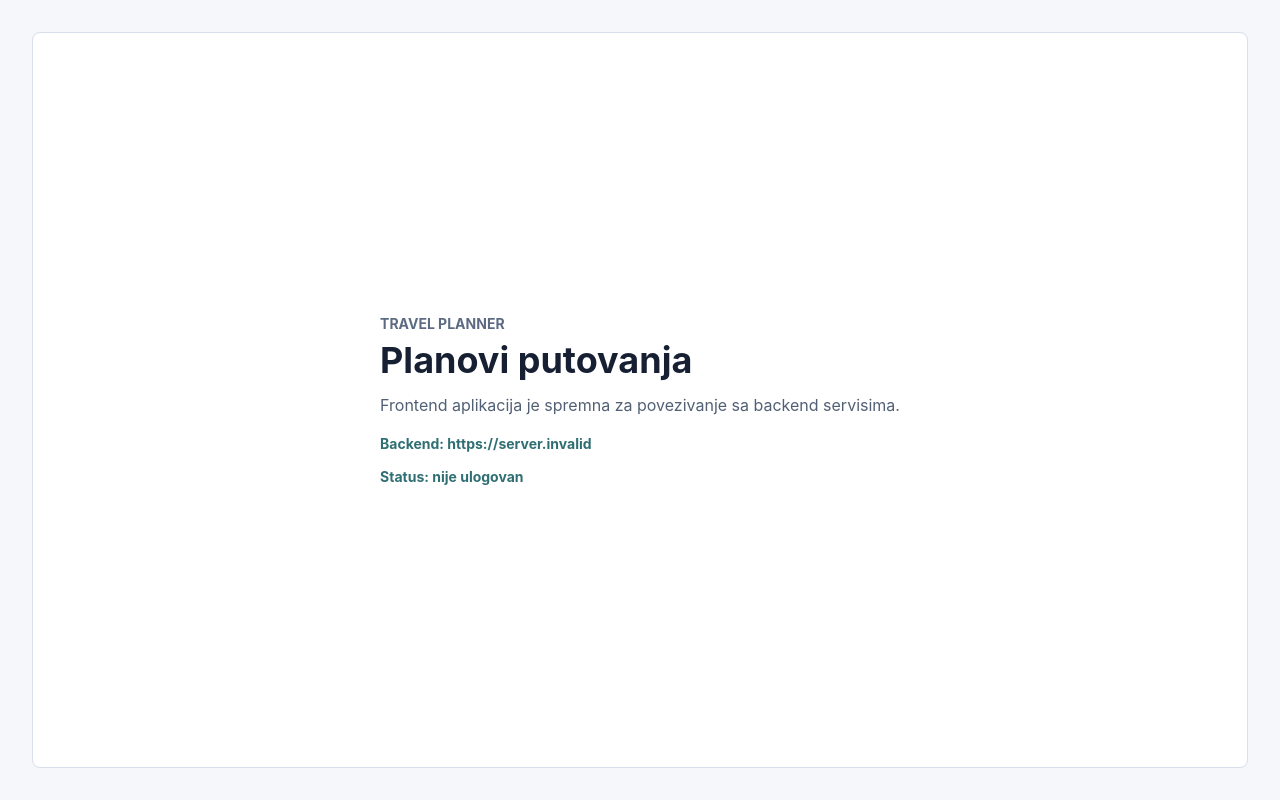
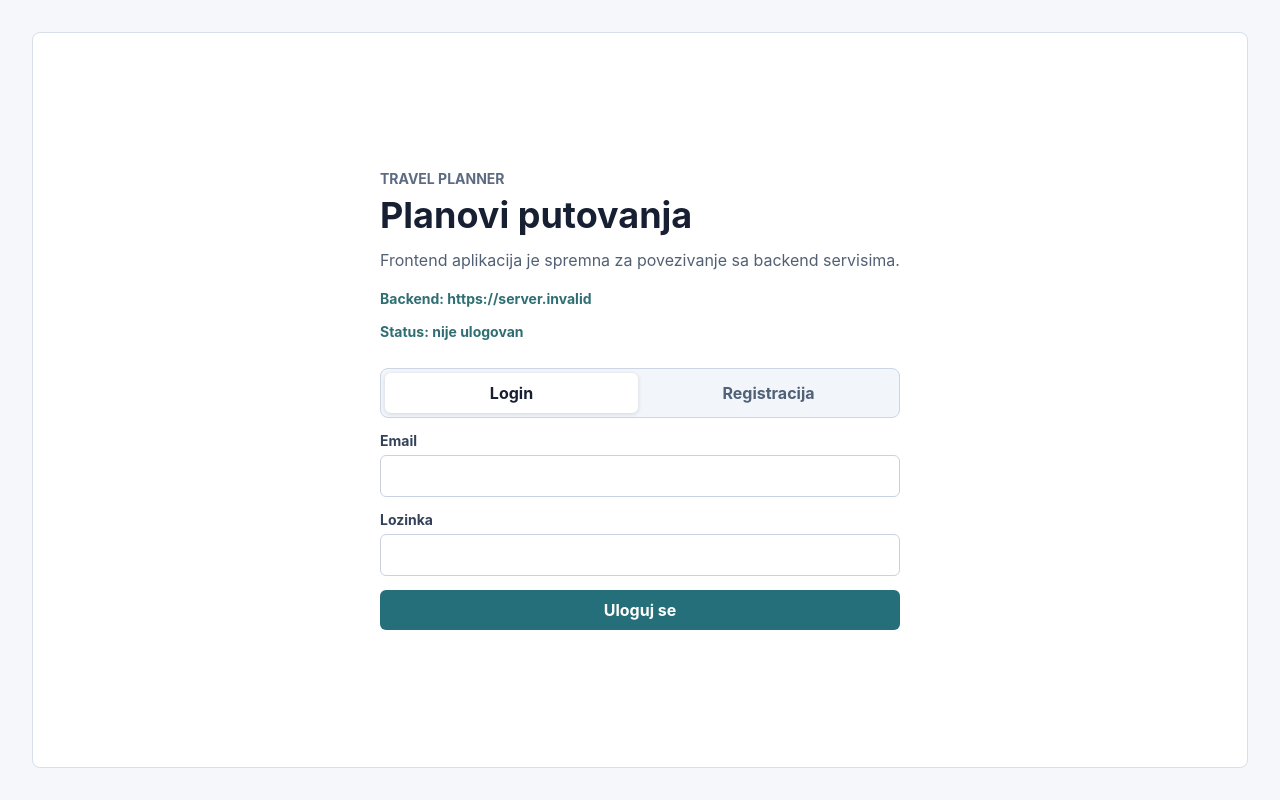
Before and after one commit to nemanja624/Travel-Planner, a React (Vite) app in the folder Client/: page / in a window 1280 px wide. Built offline with nearby package versions, Linux system fonts and the light colour scheme; no server answers.

Commit message:
Add authentication pages

```diff
--- a/Client/src/App.tsx
+++ b/Client/src/App.tsx
@@ -1,13 +1,14 @@
+import { AuthPanel } from "./components/AuthPanel";
 import { environment } from "./config/environment";
 import { useAuth } from "./state";
 
 export function App() {
-  const { auth, isAuthenticated } = useAuth();
+  const { auth, isAuthenticated, logout } = useAuth();
 
   return (
     <main className="app-shell">
       <section className="workspace">
-        <div>
+        <div className="intro-panel">
           <p className="eyebrow">Travel Planner</p>
           <h1>Planovi putovanja</h1>
           <p className="summary">
@@ -17,6 +18,13 @@ export function App() {
           <p className="api-url">
             Status: {isAuthenticated && auth ? `ulogovan kao ${auth.email}` : "nije ulogovan"}
           </p>
+          {isAuthenticated ? (
+            <button className="secondary-button" type="button" onClick={logout}>
+              Odjavi se
+            </button>
+          ) : (
+            <AuthPanel />
+          )}
         </div>
       </section>
     </main>
--- /dev/null
+++ b/Client/src/components/AuthPanel.tsx
@@ -0,0 +1,109 @@
+import { FormEvent, useState } from "react";
+import { ApiError } from "../services";
+import { useAuth } from "../state";
+
+type AuthMode = "login" | "register";
+
+export function AuthPanel() {
+  const { login, register } = useAuth();
+  const [mode, setMode] = useState<AuthMode>("login");
+  const [name, setName] = useState("");
+  const [email, setEmail] = useState("");
+  const [password, setPassword] = useState("");
+  const [error, setError] = useState<string | null>(null);
+  const [isSubmitting, setIsSubmitting] = useState(false);
+
+  async function handleSubmit(event: FormEvent<HTMLFormElement>) {
+    event.preventDefault();
+    setError(null);
+
+    const validationError = validateForm();
+    if (validationError) {
+      setError(validationError);
+      return;
+    }
+
+    setIsSubmitting(true);
+    try {
+      if (mode === "login") {
+        await login({ email, password });
+      } else {
+        await register({ name, email, password });
+      }
+    } catch (caughtError) {
+      setError(caughtError instanceof ApiError ? caughtError.message : "Operacija nije uspjela.");
+    } finally {
+      setIsSubmitting(false);
+    }
+  }
+
+  function validateForm() {
+    if (mode === "register" && name.trim().length < 2) {
+      return "Ime mora imati najmanje 2 karaktera.";
+    }
+
+    if (!email.includes("@")) {
+      return "Unesi ispravnu email adresu.";
+    }
+
+    if (password.length < 8) {
+      return "Lozinka mora imati najmanje 8 karaktera.";
+    }
+
+    return null;
+  }
+
+  return (
+    <form className="auth-panel" onSubmit={handleSubmit}>
+      <div className="segmented-control" aria-label="Auth mode">
+        <button
+          className={mode === "login" ? "active" : ""}
+          type="button"
+          onClick={() => setMode("login")}
+        >
+          Login
+        </button>
+        <button
+          className={mode === "register" ? "active" : ""}
+          type="button"
+          onClick={() => setMode("register")}
+        >
+          Registracija
+        </button>
+      </div>
+
+      {mode === "register" && (
+        <label>
+          Ime
+          <input value={name} onChange={(event) => setName(event.target.value)} />
+        </label>
+      )}
+
+      <label>
+        Email
+        <input
+          autoComplete="email"
+          type="email"
+          value={email}
+          onChange={(event) => setEmail(event.target.value)}
+        />
+      </label>
+
+      <label>
+        Lozinka
+        <input
+          autoComplete={mode === "login" ? "current-password" : "new-password"}
+          type="password"
+          value={password}
+          onChange={(event) => setPassword(event.target.value)}
+        />
+      </label>
+
+      {error && <p className="form-error">{error}</p>}
+
+      <button className="primary-button" disabled={isSubmitting} type="submit">
+        {isSubmitting ? "Slanje..." : mode === "login" ? "Uloguj se" : "Registruj se"}
+      </button>
+    </form>
+  );
+}
--- a/Client/src/styles.css
+++ b/Client/src/styles.css
@@ -23,9 +23,14 @@ body {
   display: grid;
   min-height: calc(100vh - 64px);
   place-items: center;
+  padding: 24px;
   border: 1px solid #d8deea;
   border-radius: 8px;
   background: #ffffff;
+}
+
+.intro-panel {
+  width: min(100%, 520px);
 }
 
 .eyebrow {
@@ -56,3 +61,83 @@ h1 {
   font-size: 14px;
   font-weight: 700;
 }
+
+.auth-panel {
+  display: grid;
+  gap: 14px;
+  margin-top: 28px;
+}
+
+.segmented-control {
+  display: grid;
+  grid-template-columns: 1fr 1fr;
+  gap: 4px;
+  padding: 4px;
+  border: 1px solid #ccd5e4;
+  border-radius: 8px;
+  background: #f2f5f9;
+}
+
+.segmented-control button,
+.primary-button,
+.secondary-button {
+  min-height: 40px;
+  border: 0;
+  border-radius: 6px;
+  font: inherit;
+  font-weight: 700;
+  cursor: pointer;
+}
+
+.segmented-control button {
+  color: #516178;
+  background: transparent;
+}
+
+.segmented-control .active {
+  color: #172033;
+  background: #ffffff;
+  box-shadow: 0 1px 4px rgb(23 32 51 / 14%);
+}
+
+label {
+  display: grid;
+  gap: 6px;
+  color: #344258;
+  font-size: 14px;
+  font-weight: 700;
+}
+
+input {
+  width: 100%;
+  min-height: 42px;
+  border: 1px solid #c8d2e2;
+  border-radius: 6px;
+  padding: 0 12px;
+  color: #172033;
+  font: inherit;
+}
+
+.primary-button {
+  color: #ffffff;
+  background: #256f7a;
+}
+
+.primary-button:disabled {
+  cursor: not-allowed;
+  opacity: 0.7;
+}
+
+.secondary-button {
+  margin-top: 24px;
+  padding: 0 16px;
+  color: #1f5d66;
+  background: #e4f1f3;
+}
+
+.form-error {
+  margin: 0;
+  color: #b42318;
+  font-size: 14px;
+  font-weight: 700;
+}
```
